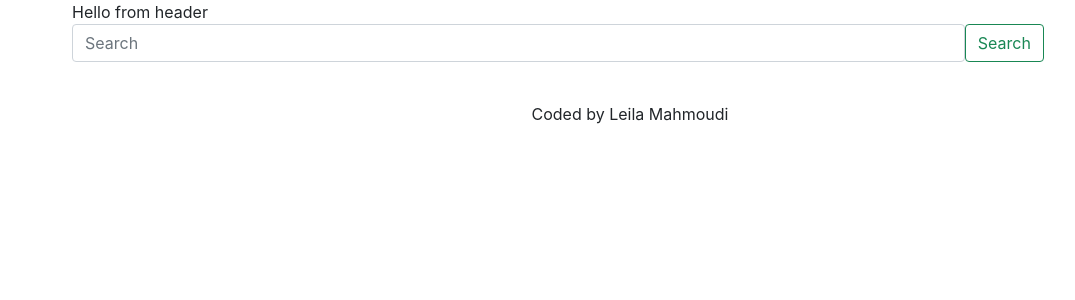
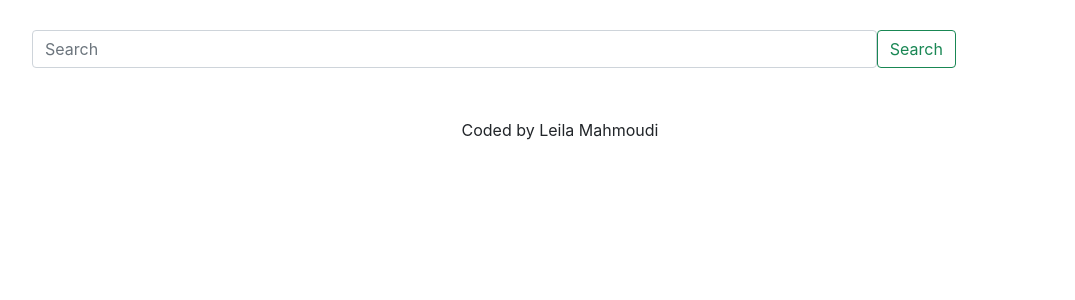
Before and after one commit to leilamahmoudi/dictionary-project, a React (Create React App) app: page / in a window 1280 px wide. Shown: the top 300 px of the page, without its empty margins (10-1085 px from the left). Built offline with nearby package versions, Linux system fonts and the light colour scheme.

Commit message:
Added some css

```diff
--- a/src/App.css
+++ b/src/App.css
@@ -3,3 +3,6 @@
   margin: 20px;
   padding: 20px;
 }
+.container {
+  margin: 0px;
+}
--- a/src/App.js
+++ b/src/App.js
@@ -5,7 +5,7 @@ export default function App() {
   return (
     <div className="App">
       <div className="container">
-        <header className="App-header">Hello from header</header>
+        <header className="App-header"></header>
         <main>
           <Dictionary />
         </main>
--- a/src/Dictionary.css
+++ b/src/Dictionary.css
@@ -2,3 +2,16 @@
   width: 80%;
   float: left;
 }
+.Dictionary {
+  margin: 30px;
+  align-items: center;
+}
+.definition {
+  background-color: #fff5eb;
+}
+.example {
+  background-color: #deedf0;
+}
+.partOfSpeech {
+  background-color: #f4c7ab;
+}
--- a/src/Dictionary.js
+++ b/src/Dictionary.js
@@ -13,7 +13,6 @@ export default function Dictionary() {
 
   function search(event) {
     event.preventDefault();
-    alert(`Searchin for ${keyword} `);
 
     //documentation : https://dictionaryapi.dev/
 
--- a/src/Meaning.js
+++ b/src/Meaning.js
@@ -5,20 +5,20 @@ export default function Meaning(props) {
 
   return (
     <div className="Meaning">
-      <h3>{props.meaning.partOfSpeech}</h3>
+      <h3 className="partOfSpeech">{props.meaning.partOfSpeech}</h3>
       {props.meaning.definitions.map(function (definition, index) {
         return (
           <div key={index}>
-            <p>
+            <p className="definition">
               {definition.definition}
               <br />
-              <em>{definition.example}</em>
+              <em className="example">{definition.example}</em>
             </p>
           </div>
         );
       })}
-      <p>{props.meaning.definitions[0].definition}</p>
-      <p>{props.meaning.definitions[0].example}</p>
+      <p className="definition">{props.meaning.definitions[0].definition}</p>
+      <p className="example">{props.meaning.definitions[0].example}</p>
     </div>
   );
 }
```
